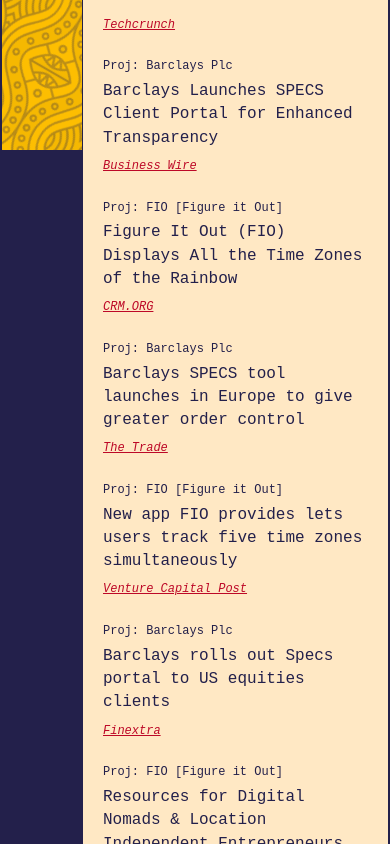
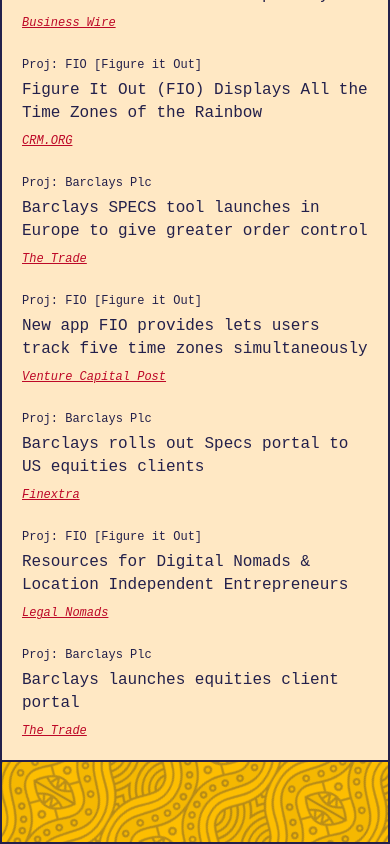
Before and after one commit to alafritz/ala-fritz-js, a Next.js app: page /press in a window 390 px wide. Shown: the part 1060-1904 px from the top of the page. Built offline with nearby package versions, Linux system fonts and the light colour scheme; a web font is replaced by a local one.

Commit message:
Fixed grid gap and Press page on mobile

```diff
--- a/pages/press.js
+++ b/pages/press.js
@@ -29,6 +29,10 @@
                 <div className="pattern-4"></div>
             </div>
 
+            <div className="area-pattern-press-end">
+                <div className="pattern-4"></div>
+            </div>
+
 
             <div className="area-title-press content" lang="en">
                 <h1>In the press</h1>
--- a/styles/press.scss
+++ b/styles/press.scss
@@ -82,7 +82,6 @@
 
 .area-pattern-press-middle {
   width: 100%;
-  min-height: 800px;
   // row start > column start > row end > column end
   grid-area: 4/2/8/3;
   background-color: var(--yellow);
@@ -96,7 +95,7 @@
 
   .grid-press {
     /*   grid-template-columns: repeat(4,min-content); */
-    grid-template-columns: 1fr 1fr 5fr;
+    grid-template-columns: 1fr 1fr 4fr 1fr;
 
   }
 
@@ -108,7 +107,7 @@
 
   .area-press-work {
     // row start > column start > row end > column end
-    grid-area: 5/3/8/5;
+    grid-area: 5/2/6/5;
     background-color: var(--cream);
   }
 
@@ -126,9 +125,16 @@
 
   .area-pattern-press-middle {
     width: 100%;
-    min-height: 800px;
     // row start > column start > row end > column end
-    grid-area: 4/2/6/3;
+    grid-area: 4/2/5/3;
+    overflow: hidden;
+  }
+
+  .area-pattern-press-end {
+    // row start > column start > row end > column end
+    grid-area: 6/2/7/5;
+    background-color: var(--yellow);
+    height: 80px;
     overflow: hidden;
   }
 
@@ -141,17 +147,45 @@
     margin-top: 40px;
     padding: 0 2px;
     display: grid;
-    grid-gap: 1px 1px;
+    grid-template-columns: 1fr 1fr 4fr 1fr;
+    grid-template-rows: 30px 30px repeat(8, min-content);
+    grid-gap: 2px 2px;
+  }
+
+  .small-logo-mark {
+    min-height: 60px;
+    min-width: 60px;
+    grid-area: 1/1/3/1;
+    background-color: var(--cream);
+  }
+
+  .small-center-mark {
+    position: relative;
+    left: 50%;
+    margin-left: -20px;
+    top: 50%;
+    margin-top: -20px;
+  }
+
+  .small-mark-size {
+    height: 40px;
+    width: 40px;
   }
 
   .area-back {
     // row start > column start > row end > column end
-    grid-area: 1/2/2/2;
+    grid-area: 1/2/3/2;
+  }
+
+  .area-title-press {
+    // row start > column start > row end > column end
+    grid-area: 3/1/4/5;
+    // border-right: 4px solid var(--purple-500);
   }
 
   .area-press-work {
     // row start > column start > row end > column end
-    grid-area: 5/2/8/5;
+    grid-area: 5/1/6/5;
   }
 
   .area-press-extra {
@@ -161,14 +195,19 @@
 
   .area-pattern-press-top {
     // row start > column start > row end > column end
-    grid-area: 1/3/2/5;
+    grid-area: 1/3/3/5;
     overflow: hidden;
   }
 
   .area-pattern-press-middle {
     // row start > column start > row end > column end
-    grid-area: 2/1/6/2;
-    overflow: hidden;
+    grid-area: 4/1/5/2;
+  }
+
+  .area-pattern-press-end {
+    // row start > column start > row end > column end
+    grid-area: 6/1/7/5;
+    height: 6 0px;
   }
 
 }
```
